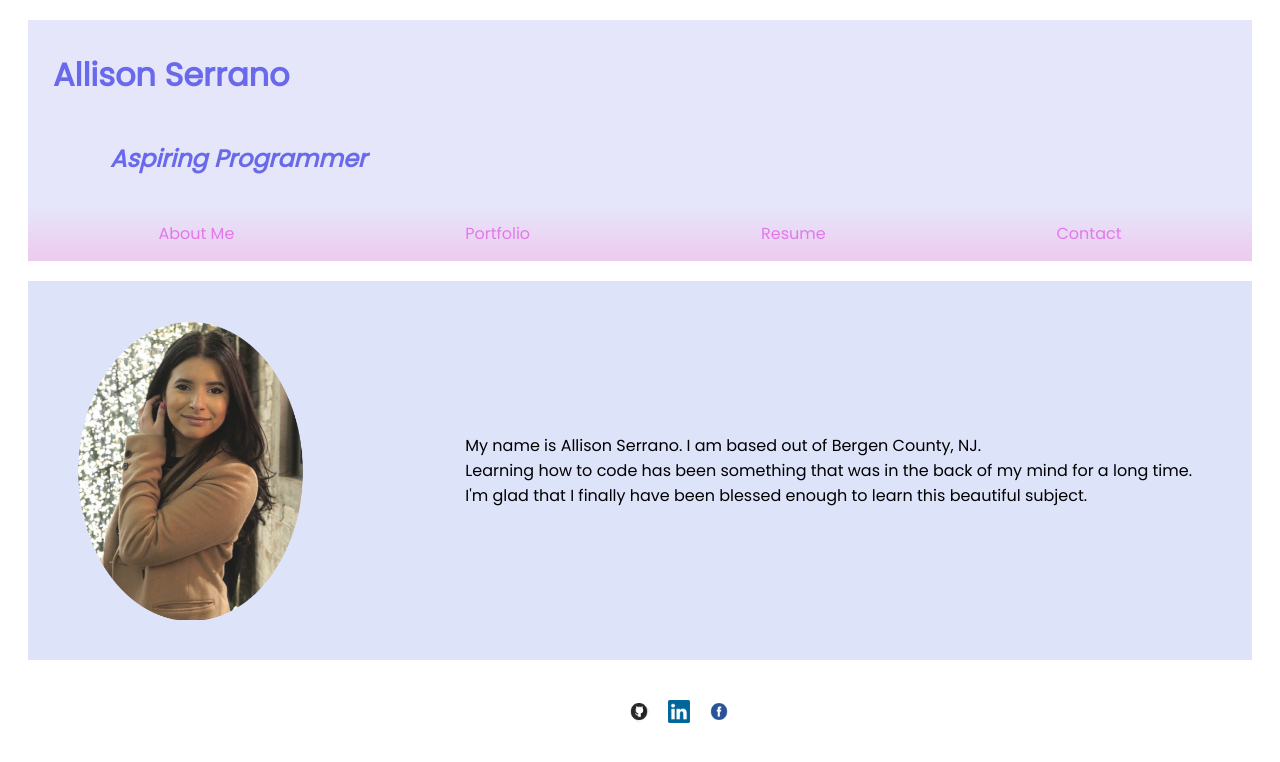
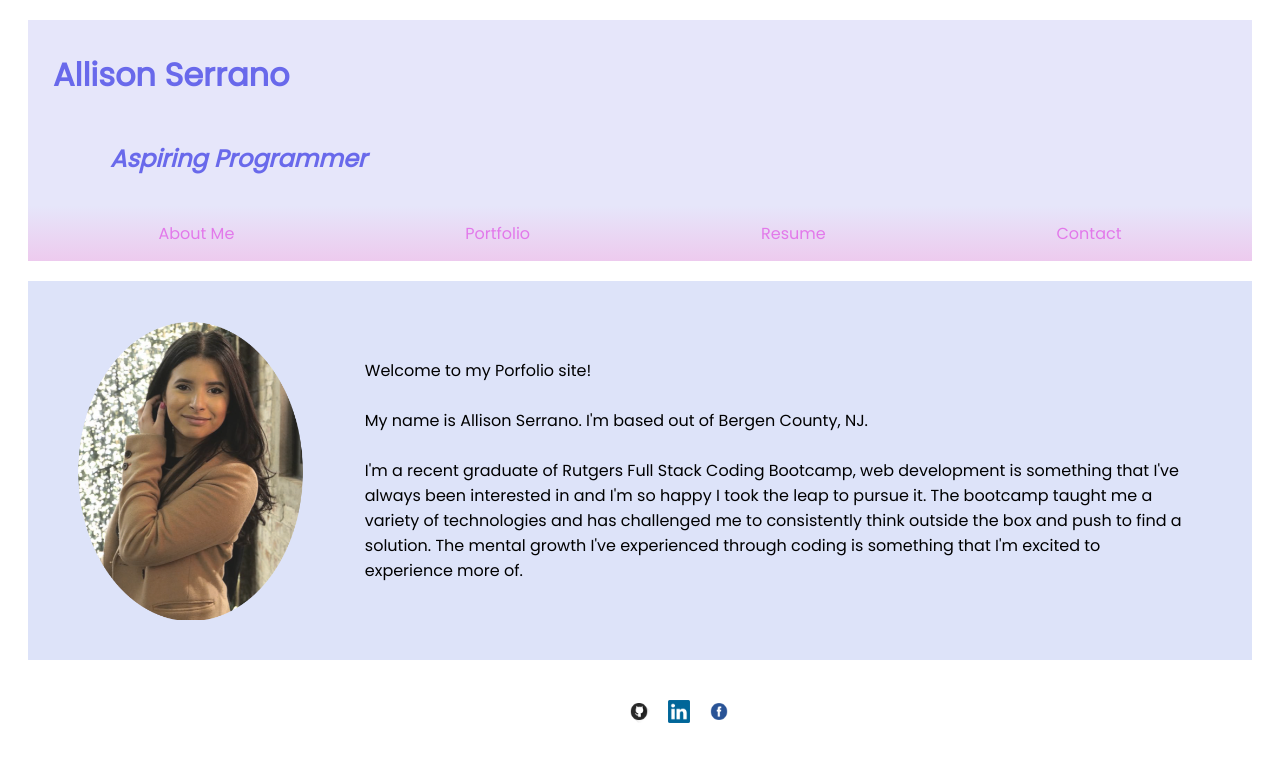
Before and after one commit to Allicris/allison-cristine, a React (Vite) app: page / in a window 1280 px wide. Shown: the top 762 px of the page. Built offline with nearby package versions, Linux system fonts and the light colour scheme.

Commit message:
updated about me paragraph and resume paragraph

```diff
--- a/src/pages/About.jsx
+++ b/src/pages/About.jsx
@@ -7,12 +7,16 @@ export default function About() {
       <img src={selfPortrait}></img>
       <div>
         <p>
-          My name is Allison Serrano. I am based out of Bergen County, NJ.
+          Welcome to my Porfolio site!
           <br></br>
-           Learning how to code has been something that was in the back of my mind for a long time.
+          <br></br>
+          My name is Allison Serrano. I'm based out of Bergen County, NJ.
            <br></br>
-           I'm glad that I finally have been blessed enough to learn this beautiful subject.
-        </p>
+           <br></br>
+          I'm a recent graduate of Rutgers Full Stack Coding Bootcamp, web development is something that I've always been interested in and I'm so happy I took the leap to pursue it.
+          The bootcamp taught me a variety of technologies and has challenged me to consistently think outside the box and push to find a solution. The mental growth I've experienced through coding
+          is something that I'm excited to experience more of.
+          </p>
       </div>
     </div>
   );
--- a/src/pages/Resume.jsx
+++ b/src/pages/Resume.jsx
@@ -13,9 +13,9 @@ import resume from '../../public/resume/resume.pdf';
 export default function Resume() {
   return (
     <div className='resume'>
-      <p>My previous experience has helped me succeed in my coding journey. I have been able to apply my organizational and problem solving skills into my assignments and research.</p>
-      <p>I have a strong background in Administration and Real Estate. I have enjoyed the organizational aspect of the Administraion responsibilities. I've been able to apply my organizational skills to different frameworks through coding. The file system overall creates a strong foundation for all aspects of the business and projects. </p>
-      <p>My overall confidence has grown since starting Real Estate. The experience has exposed me to thinking more logically, thinking of what order each situation can go in and following the corresponding steps.</p>
+      <p>My previous experience has helped me succeed in my coding journey. I've been able to apply my organizational and problem solving skills into my assignments and research.</p>
+      <p>I have a strong background in Administration and Real Estate. I have enjoyed the organizational aspect of the Administraion responsibilities and my overall confidence has grown since starting Real Estate.</p>
+      <br></br>
       <p>Review my experience below.</p>
       <button>
         <a href={resume}> View My Resume</a>
```
